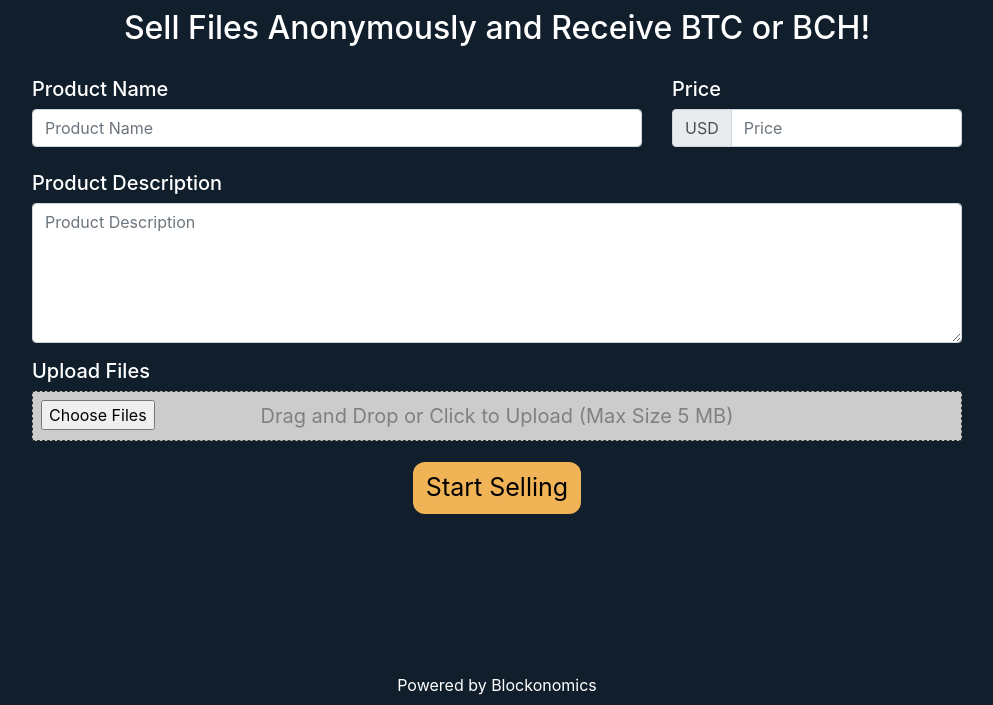
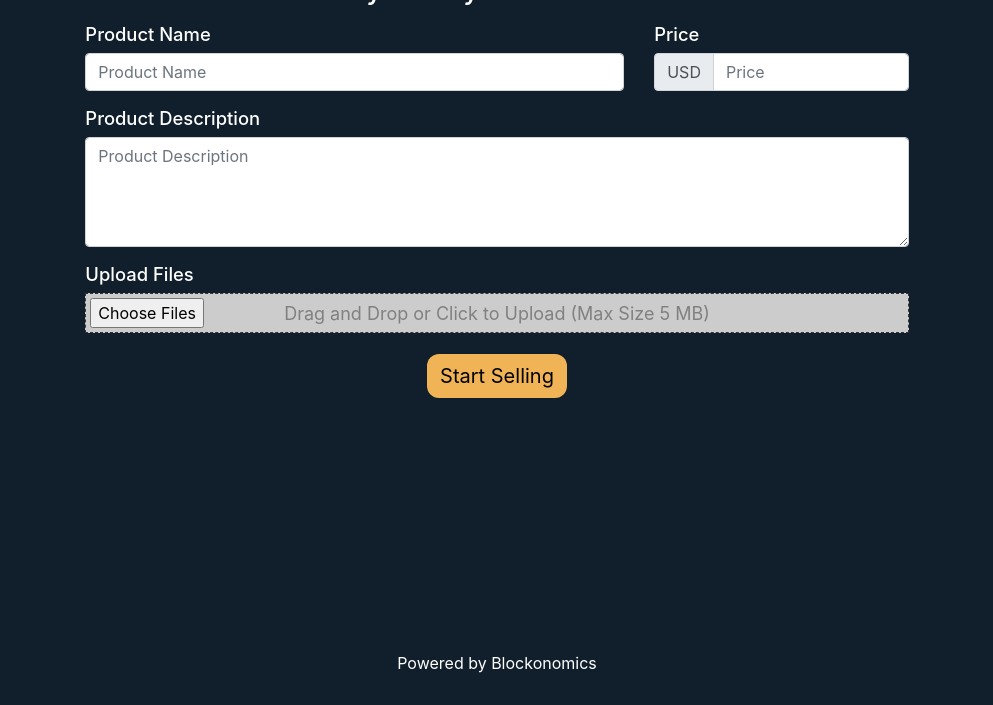
Before and after one commit to AJ-54/SatoshiBox, a Django app: page / in a window 1280 px wide. Shown: the part 212-917 px from the top of the page, without its empty margins (143-1136 px from the left). After the commit the page ends 885 px from the top, so only its background shows below. Run offline with Django 3.2, Linux system fonts and the light colour scheme; some libraries are stand-ins or nearby versions.

Commit message:
scale down landing page

```diff
--- a/core/static/css/index.css
+++ b/core/static/css/index.css
@@ -4,15 +4,10 @@ body{
     text-align: center;
 }
 .container{
-    min-height: calc(100vh - 4rem - 80px);
-}
-
-textarea{
-    height: 140px;
+    min-height: calc(100vh - 130px);
 }
 
 .file {
-    height: 50px;
     width: 100%;
     background: #ccc;
     border: 1px dashed #333;
@@ -33,7 +28,7 @@ textarea{
     content: 'Drag and Drop or Click to Upload (Max Size 5 MB)';
     position: absolute;
     color: #808080;
-    font-size: 20px;
+    font-size: 18px;
     top: 50%;
     left: 50%;
     transform: translate(-50%, -50%);
--- a/core/static/css/page1.css
+++ b/core/static/css/page1.css
@@ -3,8 +3,12 @@
     border-radius: 12px;
     background-color: #f0b356;
     color: black;
-    font-size: 25px !important;
+    font-size: 20px !important;
     position: relative;
+}
+
+h6 {
+    font-size: 1.15rem;
 }
 
 .hide-text {
--- a/core/templates/index.html
+++ b/core/templates/index.html
@@ -2,39 +2,38 @@
 {% load static %}
 {% block content %}
 
-<form class='container w-75' method="POST" enctype="multipart/form-data" action="{% url 'core:product_create_view' %}">
+<form class='container col-12 col-sm-8' method="POST" enctype="multipart/form-data" action="{% url 'core:product_create_view' %}">
     {% csrf_token %}
-    <h2>Sell Files Anonymously and Receive BTC or BCH!</h2>
+    <h3 class='mt-4 mb-3'>Sell Files Anonymously and Receive BTC or BCH!</h3>
 
     <div class='row'>
         <div class='col-12 col-md-8'>
-            <h5 class='text-left'>Product Name</h5>
+            <h6 class='text-left'>Product Name</h6>
             <div class="input-group">
                 <input class="form-control" aria-label="Product Name" name="product_name" placeholder="Product Name" required>
             </div>
         </div>
         <div class='col-12 col-md-4'>
-            <h5 class='text-left'>Price</h5>
+            <h6 class='text-left'>Price</h6>
             <div class='input-group'>
                 <div class="input-group-prepend">
                     <span class="input-group-text">
                         USD
                     </span>
                 </div>
-                <input class='form-control' style="background-color: white;" placeholder="Price"
-                    name="price" required>
+                <input class='form-control' placeholder="Price" name="price" required>
             </div>
         </div>
     </div>
 
-    <h5 class='text-left pt-4'>Product Description</h5>
+    <h6 class='text-left pt-3'>Product Description</h6>
     <div class='pb-3'>
-        <textarea class='form-control' style="background-color: white;" name="product_description" required
+        <textarea rows="4" class='form-control' name="product_description" required
             placeholder="Product Description"></textarea>
     </div>
-    <h5 class='text-left'>Upload Files</h5>
+    <h6 class='text-left'>Upload Files</h6>
     <div id='file-upload'>
-        <input class="file p-2 hide-text" type="file" name="files" id="file" multiple required>
+        <input class="file p-1 hide-text" type="file" name="files" id="file" multiple required>
         <p id="value"></p>
         <p id="size"></p>
     </div>
--- a/core/templates/template_tags/navbar.html
+++ b/core/templates/template_tags/navbar.html
@@ -1,7 +1,7 @@
 <nav id="top-bar" class="navbar navbar-expand-lg">
 
     <a class="navbar-brand" href="/">
-            <img src="https://www.blockonomics.co/img/blockonomics_black_logo.svg" id="white-bar-logo" alt="Blockonomics Logo" width="220px">
+            <img src="https://www.blockonomics.co/img/blockonomics_black_logo.svg" id="white-bar-logo" alt="Blockonomics Logo" width="180px">
     </a>
     <button class="navbar-toggler" type="button" data-toggle="collapse" data-target="#navbarText" aria-controls="navbarText" aria-expanded="false" aria-label="Toggle navigation">
     <span class="navbar-toggler-icon"></span>
```
